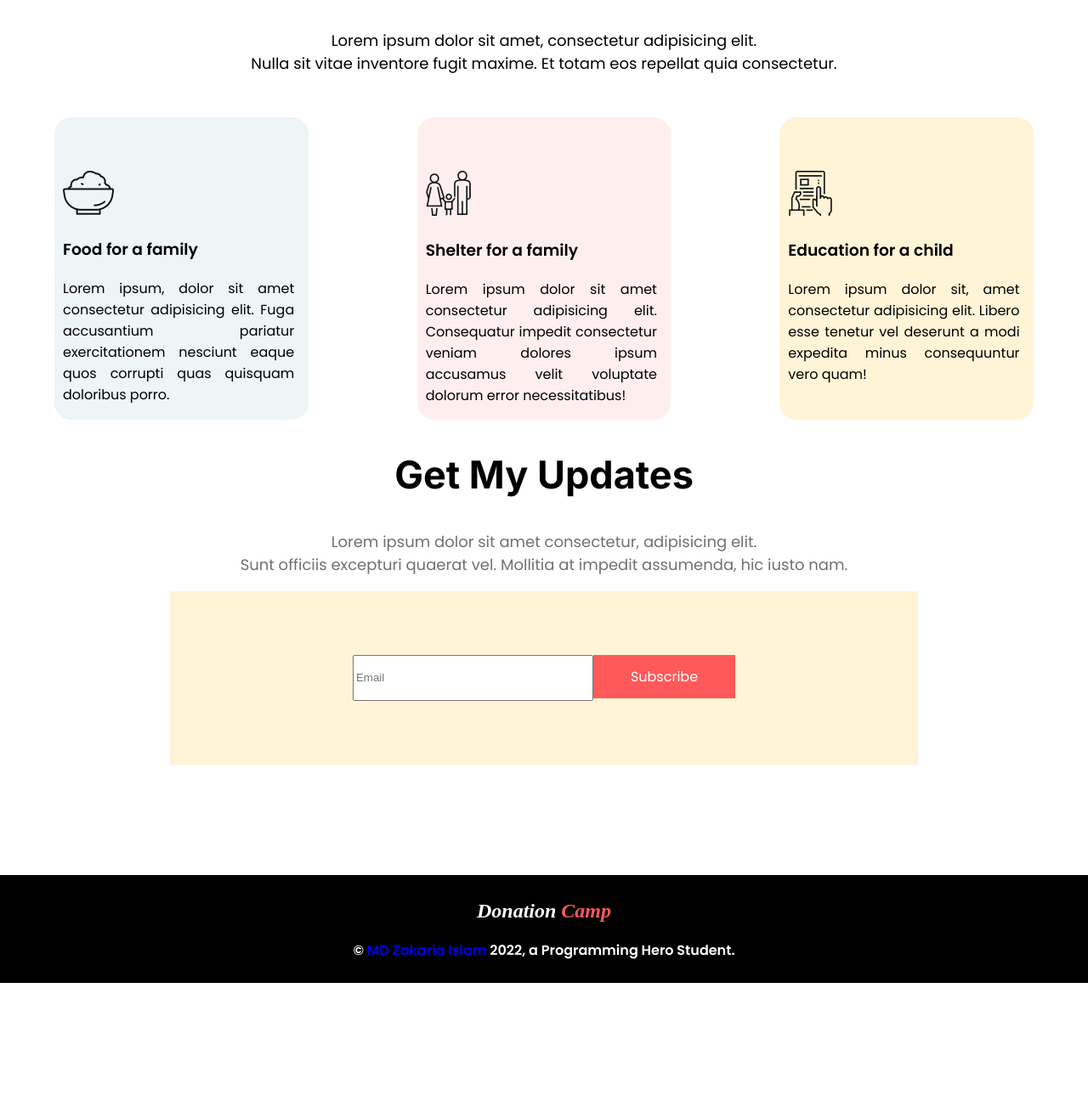
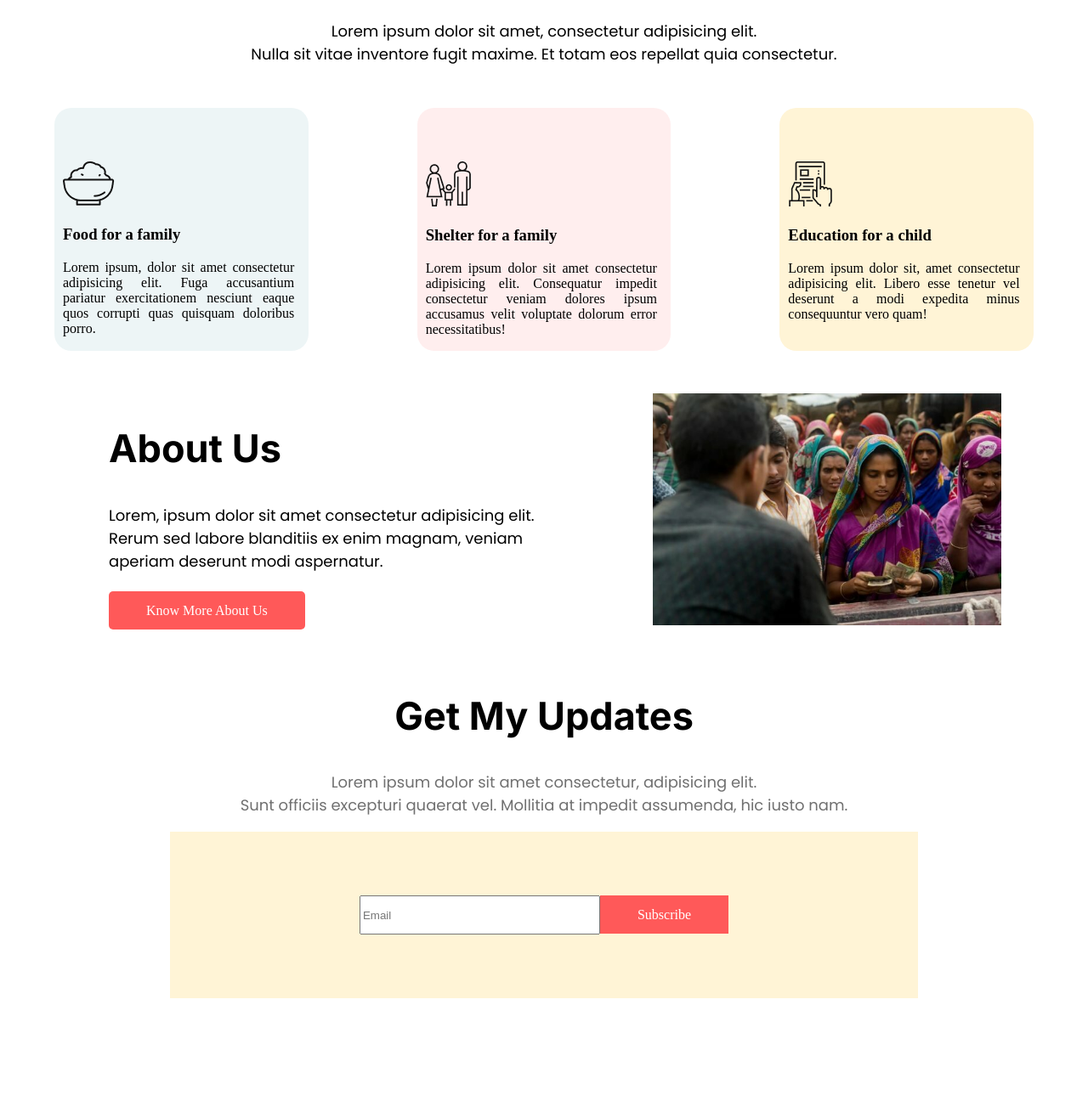
Before and after one commit to ZakariaIslamXaki/donate-today, a plain HTML site: page index.html in a window 1280 px wide. Shown: the part 1204-2500 px from the top of the page at 85% size. Before the commit the page ends 2361 px from the top, so only its background shows below. Drawn offline with Linux system fonts and the light colour scheme.

Commit message:
bonus part done

```diff
--- a/index.html
+++ b/index.html
@@ -15,7 +15,7 @@
 </head>
 
 <body>
-    <section class="hero-section">
+    <section id="hero-section">
         <div class="hero-text">
             <h1 class="hero-head">Let’s Help Those Who Are <br> More In Need</h1>
             <p class="hero-para">Lorem, ipsum dolor sit amet consectetur adipisicing elit. <br> Quis corrupti obcaecati
@@ -24,7 +24,7 @@
             <a class="hero-button" target="_blank" href="">DONATE NOW</a>
         </div>
     </section>
-    <section class="donate-now">
+    <section id="donate-now">
         <div>
             <h1 class="donate-now-title">Donate Today</h1>
             <p class="donate-now-para">Lorem ipsum dolor sit amet, consectetur adipisicing elit. <br> Nulla sit vitae
@@ -45,7 +45,7 @@
             <a class="amount-button" target="_blank" href="">DONATE NOW</a>
         </div>
     </section>
-    <section class="donate-plan">
+    <section id="donate-plan">
         <div>
             <h1 class="donate-now-title">Our Donate Plan</h1>
             <p class="donate-now-para">Lorem ipsum dolor sit amet, consectetur adipisicing elit. <br> Nulla sit vitae
@@ -53,24 +53,37 @@
                 totam eos repellat quia consectetur.</p>
         </div>
         <div class="donate-programs">
-            <div id="food" class="mission-item"><img class="illustrations" src="icons/food.png" alt="Food">
+            <div id="food" class="donate-item"><img class="illustrations" src="icons/food.png" alt="Food">
                 <h3>Food for a family</h3>
                 <p class="para">Lorem ipsum, dolor sit amet consectetur adipisicing elit. Fuga accusantium pariatur
                     exercitationem nesciunt eaque quos corrupti quas quisquam doloribus porro.</p>
             </div>
-            <div id="shelter" class="mission-item"><img class="illustrations" src="icons/shelter.png" alt="Shelter">
+            <div id="shelter" class="donate-item"><img class="illustrations" src="icons/shelter.png" alt="Shelter">
                 <h3>Shelter for a family</h3>
                 <p class="para">Lorem ipsum dolor sit amet consectetur adipisicing elit. Consequatur impedit consectetur
                     veniam dolores ipsum accusamus velit voluptate dolorum error necessitatibus!</p>
             </div>
-            <div id="education" class="mission-item"> <img class="illustrations" src="icons/Frame-1.png" alt="Goals">
+            <div id="education" class="donate-item"> <img class="illustrations" src="icons/Frame-1.png" alt="Goals">
                 <h3>Education for a child</h3>
                 <p class="para">Lorem ipsum dolor sit, amet consectetur adipisicing elit. Libero esse tenetur vel
                     deserunt a modi expedita minus consequuntur vero quam!</p>
             </div>
         </div>
     </section>
-    <section class="subscribe">
+    <section id="about-us" class="flexible-container">
+        <div class="half-width">
+            <h1 class="title">About Us</h1>
+            <p class="aboutus-para">Lorem, ipsum dolor sit amet consectetur adipisicing elit. Rerum sed labore
+                blanditiis ex
+                enim magnam, veniam aperiam deserunt modi aspernatur.</p><br>
+            <a class="aboutus-button" target="_blank"
+                href="https://docs.google.com/document/d/19tNyShB3DotPdPFc-FgAS2zA3jPWenY-/edit">Know More About Us</a>
+        </div>
+        <div class="half-width">
+            <img src="images/donation1.jpg" alt="project">
+        </div>
+    </section>
+    <section id="subscribe">
         <div>
             <h1 class="subscribe-title">Get My Updates</h1>
             <p class="subscribe-para">Lorem ipsum dolor sit amet consectetur, adipisicing elit. <br> Sunt officiis
--- a/style.css
+++ b/style.css
@@ -1,11 +1,9 @@
 body {
-    font-family: 'Inter', sans-serif;
-    font-family: 'Poppins', sans-serif;
     margin: 0%;
     padding: 0%;
 }
 
-.hero-section {
+#hero-section {
     margin-top: 0%;
     background-image: url(images/donation13.jpg);
     background-repeat: no-repeat;
@@ -42,7 +40,7 @@ body {
     text-decoration: none;
 }
 
-.donate-now {
+#donate-now {
     text-align: center;
 }
 
@@ -101,8 +99,9 @@ body {
     text-decoration: none;
 }
 
-.donate-plan {
+#donate-plan {
     text-align: center;
+    margin-bottom: 50px;
 }
 
 .donate-programs {
@@ -111,7 +110,7 @@ body {
     justify-content: center;
 }
 
-.mission-item {
+.donate-item {
     width: 30%;
     margin-left: 5%;
     margin-right: 5%;
@@ -144,19 +143,43 @@ body {
     margin-right: 5%;
 }
 
-#last {
-    margin-top: 130px;
-    padding-left: 0%;
-    padding-right: 0%;
-    padding-bottom: 0%;
-    width: 100%;
-    background-color: black;
-    color: white;
-    text-align: center;
-    font-weight: bolder;
+.half-width {
+    width: 50%;
+    padding-left: 10%;
 }
 
-.subscribe {
+.flexible-container {
+    display: flex;
+    margin-bottom: 75px;
+}
+
+.title {
+    font-family: 'Inter', sans-serif;
+    font-weight: 700;
+    font-size: 45px;
+
+}
+
+.half-width img {
+    width: 80%;
+}
+
+.aboutus-para {
+    font-family: 'Poppins', sans-serif;
+    font-weight: 400;
+    font-size: 18px;
+}
+
+.aboutus-button {
+    color: white;
+    background-color: #FF5959;
+    padding: 14px 44px;
+    text-decoration: none;
+    height: 48px;
+    border-radius: 5px;
+}
+
+#subscribe {
     text-align: center;
 }
 
@@ -181,7 +204,7 @@ body {
 }
 
 .subscribe-input {
-    height: 48px;
+    height: 40px;
     width: 275px;
 }
 
@@ -193,6 +216,18 @@ body {
     height: 48px;
 }
 
+#last {
+    margin-top: 130px;
+    padding-left: 0%;
+    padding-right: 0%;
+    padding-bottom: 0%;
+    width: 100%;
+    background-color: black;
+    color: white;
+    text-align: center;
+    font-weight: bolder;
+}
+
 .orange-color {
     color: #FF5959;
 }
@@ -202,8 +237,9 @@ body {
 }
 
 .footer-head {
-    font-family: "Times New Roman", Times, serif;
-    font-style: oblique;
+    font-family: 'Inter', sans-serif;
+    font-weight: 700;
+    font-size: 45px;
 }
 
 footer {
```
